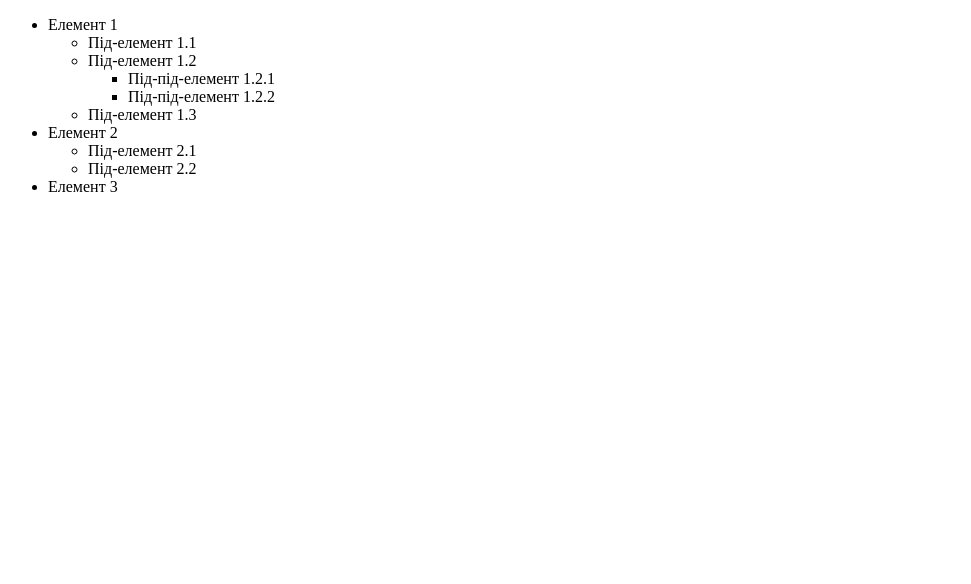
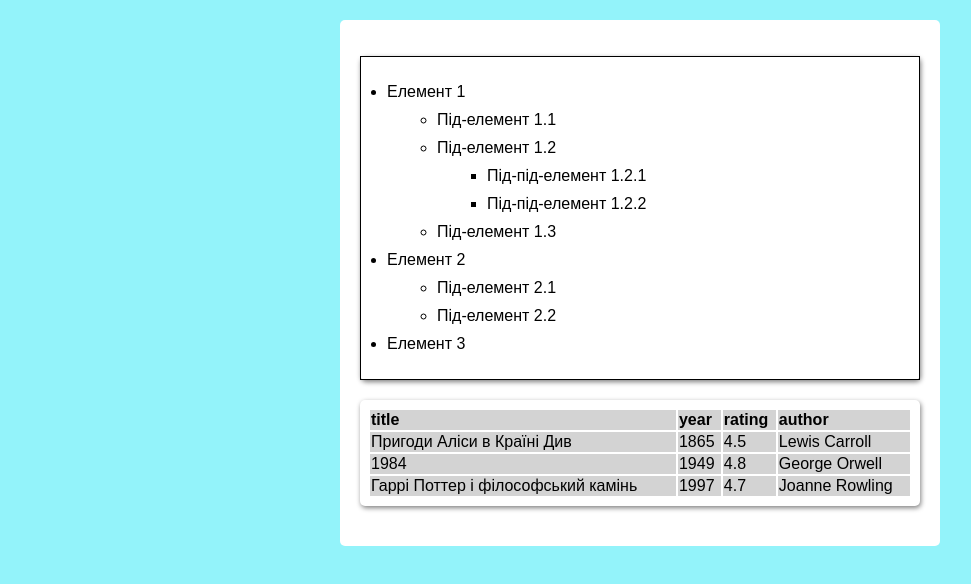
Before and after one commit to Yuriybidjo/js-exercises, a website: page 013_manipulateEl/index.html in a window 1280 px wide. Shown: the whole page, without its empty margins (0-971 px from the left). Drawn offline with Linux system fonts and the light colour scheme.

Commit message:
have done task 2 of folder 013

```diff
--- a/013_manipulateEl/index.html
+++ b/013_manipulateEl/index.html
@@ -8,6 +8,8 @@
     <script src="script.js" defer></script>
   </head>
   <body>
+    <main class="main-content">
+      <div class="box">
         <ul id="tree">
           <li>
             Елемент 1
@@ -34,5 +36,21 @@
 
           <li>Елемент 3</li>
         </ul>
+      </div>
+      <div class="box">
+        <table id="books-table">
+          <thead>
+            <tr>
+              <th>title</th>
+              <th>year</th>
+              <th>rating</th>
+              <th>author</th>
+            </tr>
+          </thead>
+          <tbody>
+          </tbody>
+        </table>
+      </div>
+    </main>
   </body>
 </html>
--- a/013_manipulateEl/script.js
+++ b/013_manipulateEl/script.js
@@ -21,3 +21,53 @@ console.log(`Кількість елементів 1-го рівня: ${firstLev
 console.log('----- second level items length -------');
 
 console.log(`Кількість елементів 2-го рівня: ${secondLevelCount}`);
+
+// 2) пройдіть по масиву і зробіть заповнення таблиці даними з масива
+
+const booksArray = [
+  {
+    title: 'Пригоди Аліси в Країні Див',
+    year: 1865,
+    rating: 4.5,
+    author: 'Lewis Carroll',
+  },
+  {
+    title: '1984',
+    year: 1949,
+    rating: 4.8,
+    author: 'George Orwell',
+  },
+  {
+    title: 'Гаррі Поттер і філософський камінь',
+    year: 1997,
+    rating: 4.7,
+    author: 'Joanne Rowling',
+  }
+];
+
+const tbody = document.querySelector('tbody');
+
+for (let i = 0; i < booksArray.length; i++) {
+  const book = booksArray[i];
+
+  const tr = document.createElement('tr');
+
+  const tdTitle = document.createElement('td');
+  tdTitle.textContent = book.title;
+
+  const tdYear = document.createElement('td');
+  tdYear.textContent = book.year;
+
+  const tdRating = document.createElement('td');
+  tdRating.textContent = book.rating;
+
+  const tdAuthor =document.createElement('td');
+  tdAuthor.textContent = book.author;
+
+  tr.appendChild(tdTitle);
+  tr.appendChild(tdYear);
+  tr.appendChild(tdRating);
+  tr.appendChild(tdAuthor);
+
+  tbody.appendChild(tr);
+};
--- a/013_manipulateEl/style.css
+++ b/013_manipulateEl/style.css
@@ -0,0 +1,59 @@
+*,
+*::before,
+*::after {
+  box-sizing: border-box;
+}
+
+body {
+  margin: 0;
+  margin-block-start: 20px;
+  height: 100%;
+  display: flex;
+  flex-direction: column;
+  justify-content: start;
+  align-items: center;
+  font-family: "Arial";
+  background-color: #93f3fa;
+}
+
+h1 {
+  text-align: center;
+}
+
+.main-content {
+  width: 100%;
+  max-width: 600px;
+  padding: 20px;
+  border-radius: 5px;
+  background-color: #fff;
+}
+
+.box{
+  margin-bottom: 20px;
+  box-shadow: 1px 2px 5px gray;
+  border-radius: 5px;
+}
+
+#tree {
+  border: 1px solid #000;
+  padding: 1rem;
+}
+
+li {
+  margin: 10px;
+}
+
+table,
+th {
+  text-align: left;
+}
+
+table{
+  width: 100%;
+  padding: 0.5rem;
+  border-radius: 5px;
+}
+
+tr {
+  background-color: lightgray;
+}
```
Lines whose indentation alone changed are shown as unchanged.
